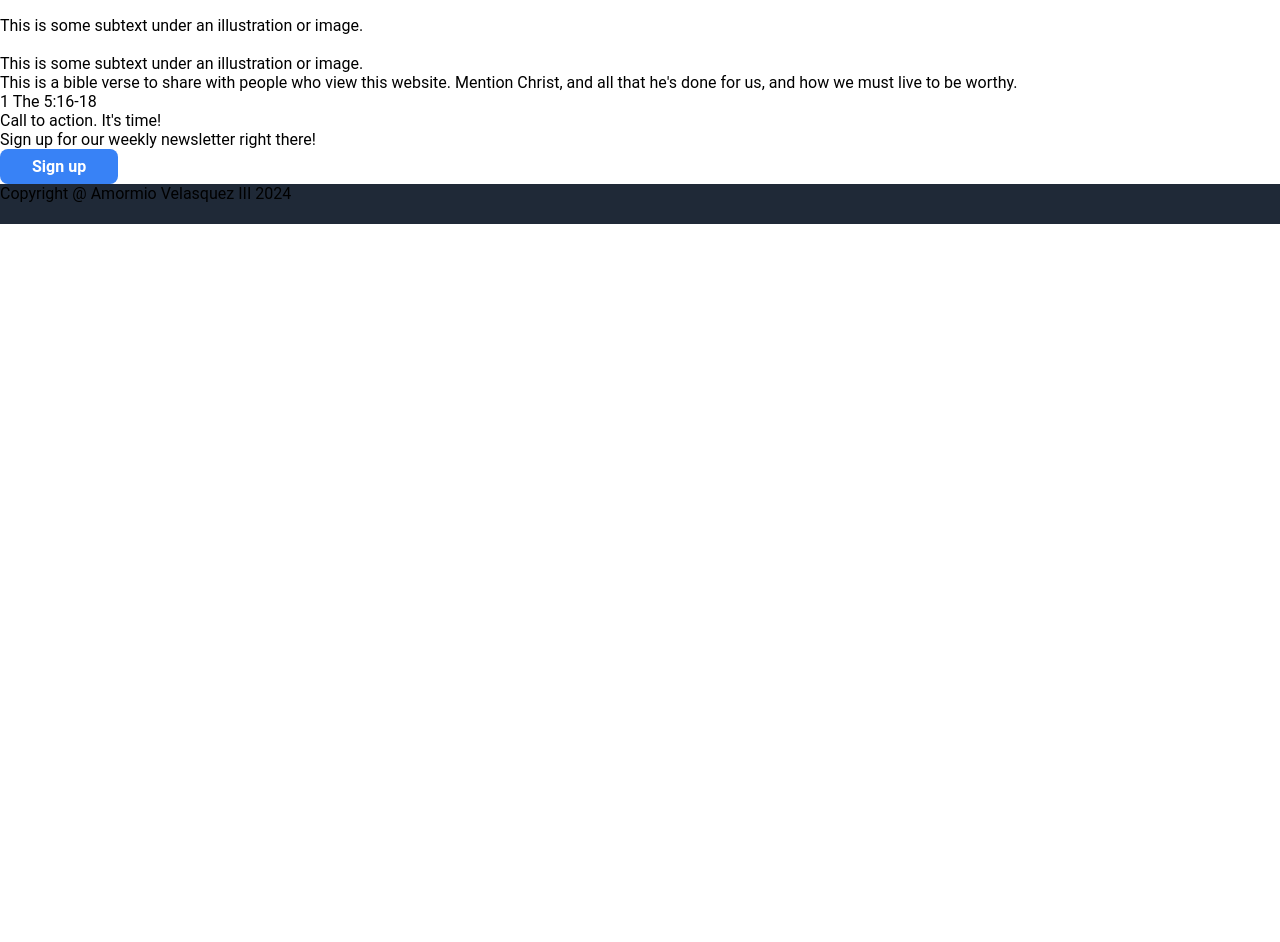
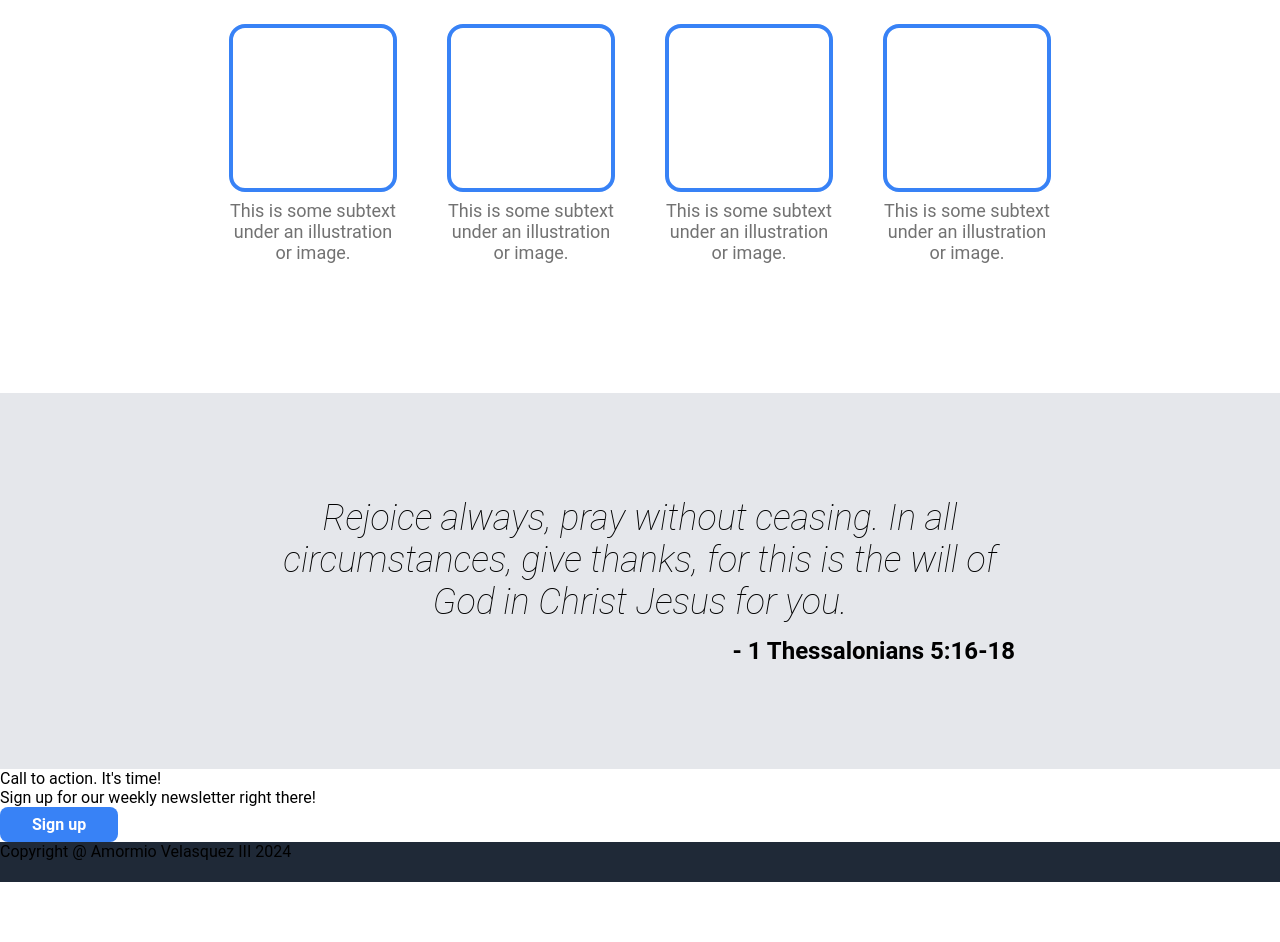
Before and after one commit to Amormio25/Landing-Page, a plain HTML site: page index.html in a window 1280 px wide. Shown: the part 648-1590 px from the top of the page. Drawn offline with Linux system fonts and the light colour scheme.

Commit message:
Modified index div structures for info and quote section and styled in css

```diff
--- a/index.html
+++ b/index.html
@@ -32,28 +32,38 @@
         </div>
     </div>
   </div>
+  <div class="title">Some random information.</div>
   <div class="info">
-    <div class="title">Some random information.</div>
     <div class="display">
-      <img src="" alt="">
+      <div class="image">
+        <img src="" alt="">
+      </div>
       <div class="display-text">This is some subtext under an illustration or image.</div>
     </div>
     <div class="display">
-      <img src="" alt="">
+      <div class="image">
+        <img src="" alt="">
+      </div>
       <div class="display-text">This is some subtext under an illustration or image.</div>
     </div>
     <div class="display">
-      <img src="" alt="">
+      <div class="image">
+        <img src="" alt="">
+      </div>
       <div class="display-text">This is some subtext under an illustration or image.</div>
     </div>
     <div class="display">
-      <img src="" alt="">
+      <div class="image">
+        <img src="" alt="">
+      </div>
       <div class="display-text">This is some subtext under an illustration or image.</div>
     </div>
   </div>
   <div class="quote">
-    <div class="quote-text">This is a bible verse to share with people who view this website. Mention Christ, and all that he's done for us, and how we must live to be worthy.</div>
-    <div class="from">1 The 5:16-18</div>
+    <div class="quote-box">
+      <div class="quote-text">Rejoice always, pray without ceasing. In all circumstances, give thanks, for this is the will of God in Christ Jesus for you.</div>
+      <div class="from">- 1 Thessalonians 5:16-18</div>
+    </div>
   </div>
   <div class="signup-sheet">
     <div class="bar">
--- a/style.css
+++ b/style.css
@@ -87,3 +87,70 @@ button {
   font-weight: 600;
   font-size: 16px;
 }
+
+.title {
+  font-size: 36px;
+  color: #1f2937;
+  font-weight: 900;
+  text-align: center;
+  padding: 40px;
+}
+
+.info {
+  display: flex;
+  padding: 0px 320px 130px 320px;
+  gap: 50px;
+  justify-content: center;
+}
+
+.display {
+  display: flex;
+  flex-direction: column;
+  justify-content: center;
+  align-items: center;
+  text-align: center;
+  width: 180px;
+  gap: 8px;
+}
+
+.display-text {
+  color: #727272;
+  font-size: 18px;
+}
+
+.image {
+  width: 160px;
+  height: 160px;
+  border: 4px solid #3882f6;
+  border-radius: 16px;
+  background-color: white;
+}
+
+.quote {
+  display: flex;
+  flex-direction: column;
+  justify-content: center;
+  align-items: center;
+  height: 47vh;
+  background-color: #E5E7EB;
+}
+
+.quote-box {
+  width: 750px;
+  text-align: center;
+  display: flex;
+  flex-direction: column;
+  gap: 14px;
+}
+
+.quote-text {
+  font-size: 36px;
+  font-style: italic;
+  font-weight: 100;
+}
+
+.from {
+  text-align: end;
+  font-size: 24px;
+  font-weight: 700;
+}
```
